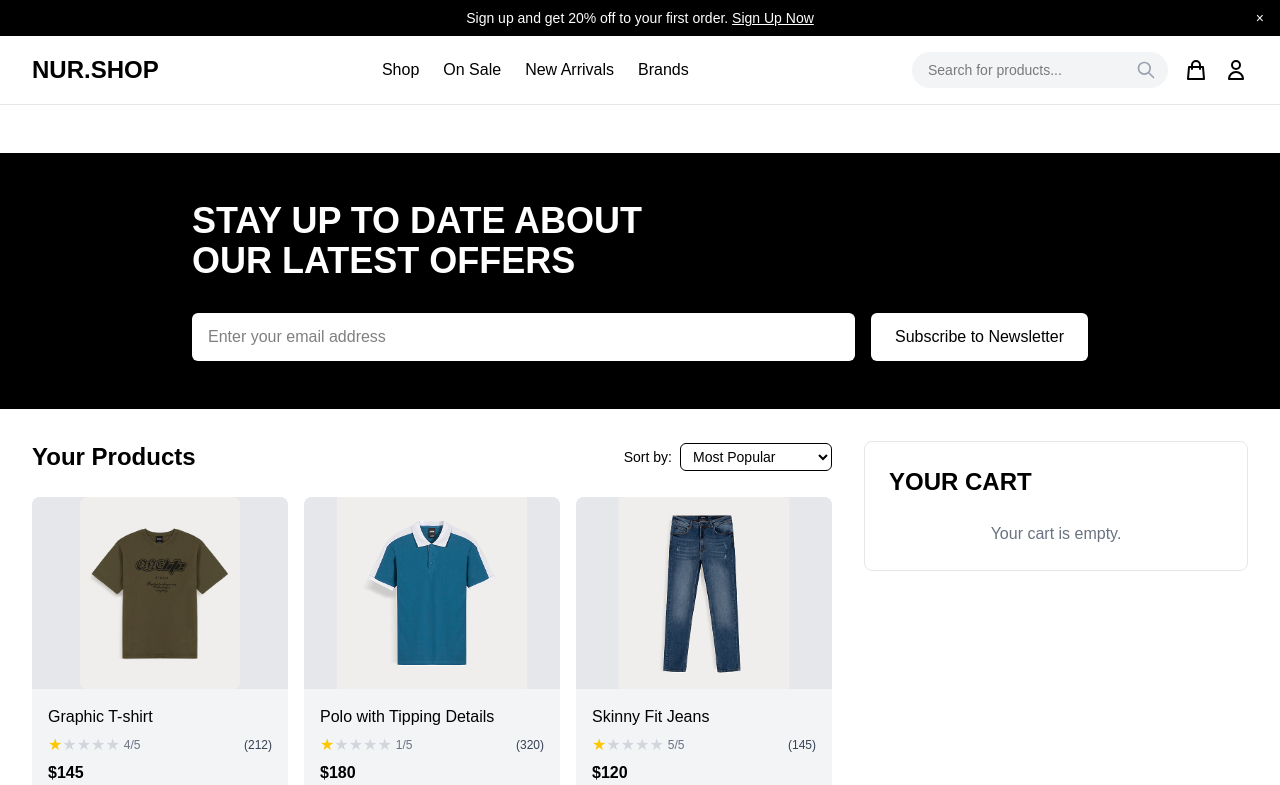
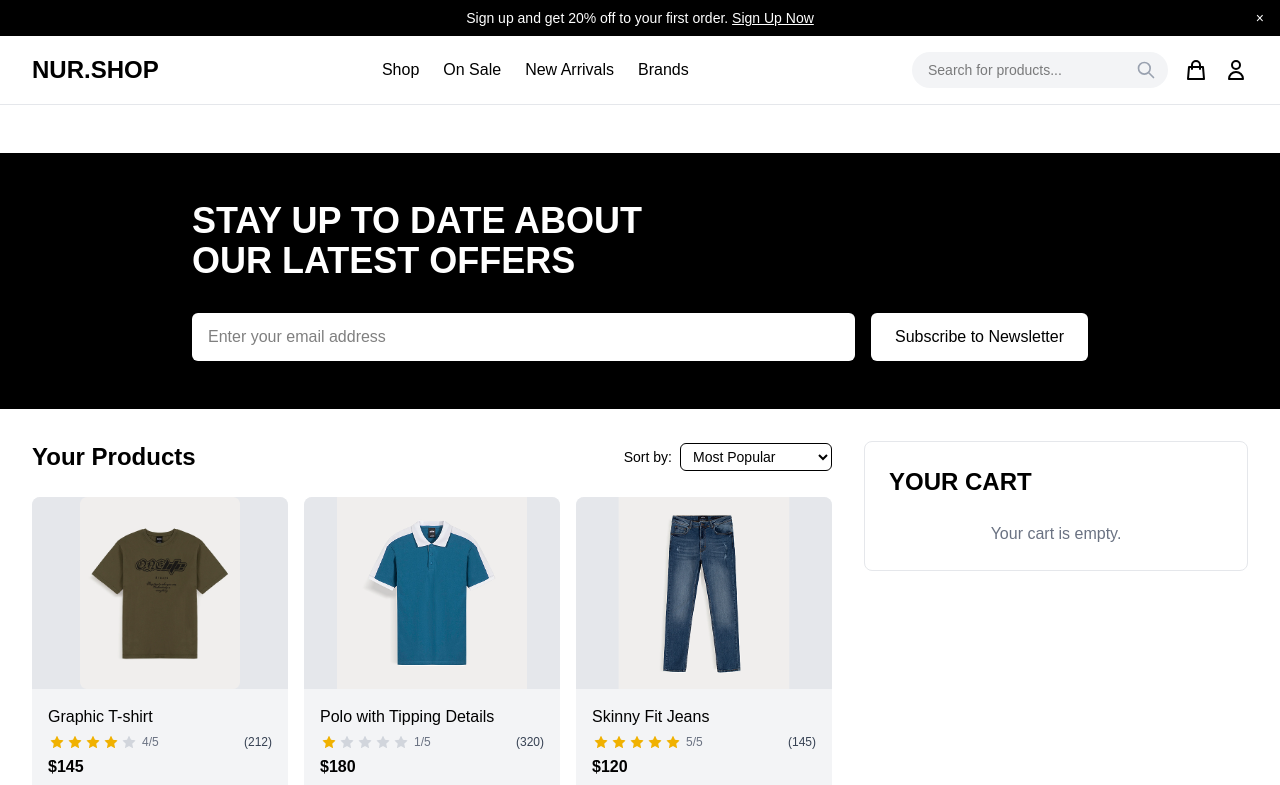
Before and after one commit to NurTheDev/NUR.Shop, a React (Vite) app: page / in a window 1280 px wide. Shown: the top 785 px of the page. Built offline with nearby package versions, Linux system fonts and the light colour scheme; a web font is replaced by a local one.

Commit message:
added rating

```diff
--- a/package.json
+++ b/package.json
@@ -13,6 +13,7 @@
     "@tailwindcss/vite": "^4.1.10",
     "react": "^19.1.0",
     "react-dom": "^19.1.0",
+    "react-icons": "^5.5.0",
     "tailwindcss": "^4.1.10"
   },
   "devDependencies": {
--- /dev/null
+++ b/src/component/NoResult.jsx
@@ -0,0 +1,14 @@
+import React from 'react';
+const NoResult = () => {
+    return (
+        <div className="col-span-full flex flex-col items-center justify-center py-12 px-4">
+            <svg className="w-16 h-16 text-gray-400 mb-4" fill="none" stroke="currentColor" viewBox="0 0 24 24" xmlns="http://www.w3.org/2000/svg">
+                <path strokeLinecap="round" strokeLinejoin="round" strokeWidth={2} d="M21 21l-6-6m2-5a7 7 0 11-14 0 7 7 0 0114 0z" />
+            </svg>
+            <h3 className="text-lg font-medium text-gray-900 mb-1">No products found</h3>
+            <p className="text-gray-500">Try adjusting your search or filter criteria</p>
+        </div>
+    );
+};
+
+export default NoResult;
--- a/src/component/ProductCard.jsx
+++ b/src/component/ProductCard.jsx
@@ -2,6 +2,7 @@
 import {getImageUrl} from "../utility/index.js";
 import {useContext} from "react";
 import {CartContext} from "../context/index.js";
+import Rating from "./Rating.jsx";
 
 const ProductCard = ({product}) => {
     const {state, dispatch} = useContext(CartContext);
@@ -38,11 +39,7 @@ const ProductCard = ({product}) => {
                 <h3 className="font-medium">{product.name}</h3>
                 <div className="flex items-center justify-between">
                     <div className="flex items-center my-1">
-                        <div className="flex text-yellow-400">
-                            <span>★</span><span className="text-gray-300">★</span><span
-                            className="text-gray-300">★</span><span className="text-gray-300">★</span><span
-                            className="text-gray-300">★</span>
-                        </div>
+                        <Rating value={product.rating}/>
                         <span className="text-xs text-gray-500 ml-1">{product.rating}/5</span>
                     </div>
                     <span className="text-xs text-gray-700">({currentStock})</span>
--- a/src/component/ProductList.jsx
+++ b/src/component/ProductList.jsx
@@ -2,6 +2,7 @@ import React, {useContext} from 'react';
 import Category from "./Catagory.jsx";
 import ProductCard from "./ProductCard.jsx";
 import {ProductContext} from "../context/index.js";
+import NoResult from "./NoResult.jsx";
 const ProductList = () => {
     const {productState} = useContext(ProductContext);
     const products = productState.products;
@@ -10,9 +11,13 @@ const ProductList = () => {
             <Category/>
             <div className="product-grid">
                 {
-                    products?.map((product) => (
-                        <ProductCard key={product.id} product={product}/>
-                    ))
+                    products.length > 0 ? (
+                        products.map((product, index) => (
+                            <ProductCard key={index} product={product}/>
+                        ))
+                    ) : (
+                    <NoResult/>
+                    )
                 }
             </div>
         </div>
--- /dev/null
+++ b/src/component/Rating.jsx
@@ -0,0 +1,19 @@
+import React from 'react';
+import {TiStar} from "react-icons/ti";
+
+const Rating = ({value}) => {
+    return (
+        <div>
+            <div className="flex items-center">
+                {[...Array(5)].map((_, index) => (
+                    <TiStar
+                        key={index}
+                        className={`text-lg ${index < value ? 'text-yellow-500' : 'text-gray-300'}`}
+                    />
+                ))}
+            </div>
+        </div>
+    );
+};
+
+export default Rating;
```
Also changed, not shown: 1 other file (tests, documents, lock files or other folders).
